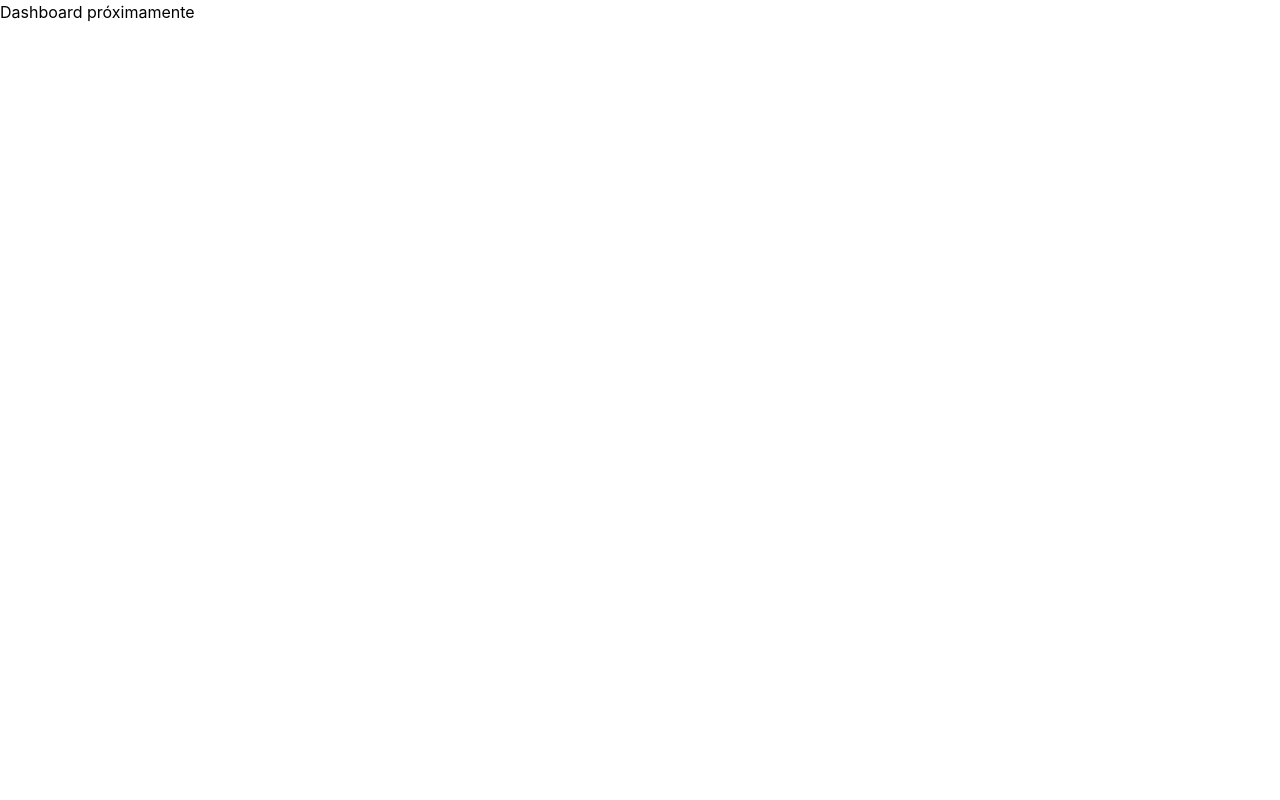
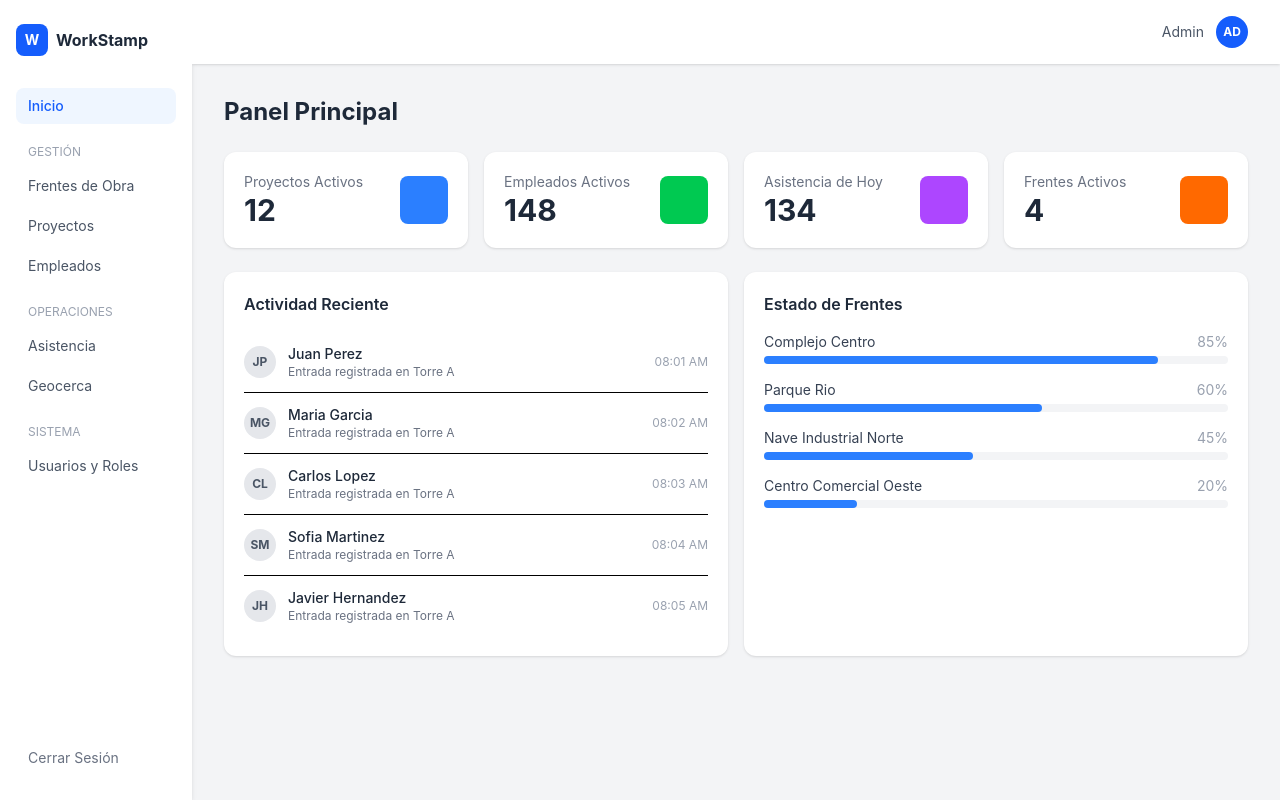
Before and after one commit to EnilioFIME/pint2_timestamp, a React app in the folder web/: page /dashboard in a window 1280 px wide. Built offline with nearby package versions, Linux system fonts and the light colour scheme; the HTML template or start-up script is replaced by a standard one.

Commit message:
feat(web): agregar layout y dashboard

```diff
--- a/web/src/App.jsx
+++ b/web/src/App.jsx
@@ -1,13 +1,22 @@
 import { Routes, Route, Navigate } from 'react-router-dom'
 import Login from './pages/Login'
 import Dashboard from './pages/Dashboard'
+import Layout from './components/Layout'
 
 function App() {
   return (
     <Routes>
       <Route path="/" element={<Navigate to="/login" />} />
       <Route path="/login" element={<Login />} />
-      <Route path="/dashboard" element={<Dashboard />} />
+
+      {/* Rutas con Layout */}
+      <Route path="/dashboard" element={<Layout><Dashboard /></Layout>} />
+      <Route path="/frentes" element={<Layout><div>Frentes próximamente</div></Layout>} />
+      <Route path="/proyectos" element={<Layout><div>Proyectos próximamente</div></Layout>} />
+      <Route path="/empleados" element={<Layout><div>Empleados próximamente</div></Layout>} />
+      <Route path="/asistencia" element={<Layout><div>Asistencia próximamente</div></Layout>} />
+      <Route path="/geocerca" element={<Layout><div>Geocerca próximamente</div></Layout>} />
+      <Route path="/usuarios" element={<Layout><div>Usuarios próximamente</div></Layout>} />
     </Routes>
   )
 }
--- /dev/null
+++ b/web/src/components/Layout.jsx
@@ -0,0 +1,84 @@
+import { NavLink, useNavigate } from 'react-router-dom'
+
+function Layout({ children }) {
+  const navigate = useNavigate()
+
+  return (
+    <div className="flex h-screen bg-gray-100">
+
+      {/* Sidebar */}
+      <aside className="w-48 bg-white shadow-md flex flex-col justify-between py-6 px-4">
+
+        {/* Logo */}
+        <div>
+          <div className="flex items-center gap-2 mb-8">
+            <div className="bg-blue-600 rounded-lg w-8 h-8 flex items-center justify-center">
+              <span className="text-white text-sm font-bold">W</span>
+            </div>
+            <span className="font-bold text-gray-800">WorkStamp</span>
+          </div>
+
+          {/* Navegación */}
+          <nav className="flex flex-col gap-1">
+            <NavLink to="/dashboard" className={({isActive}) => `flex items-center gap-2 px-3 py-2 rounded-lg text-sm ${isActive ? 'bg-blue-50 text-blue-600 font-medium' : 'text-gray-600 hover:bg-gray-100'}`}>
+              Inicio
+            </NavLink>
+
+            <p className="text-xs text-gray-400 mt-4 mb-1 px-3">GESTIÓN</p>
+            <NavLink to="/frentes" className={({isActive}) => `flex items-center gap-2 px-3 py-2 rounded-lg text-sm ${isActive ? 'bg-blue-50 text-blue-600 font-medium' : 'text-gray-600 hover:bg-gray-100'}`}>
+              Frentes de Obra
+            </NavLink>
+            <NavLink to="/proyectos" className={({isActive}) => `flex items-center gap-2 px-3 py-2 rounded-lg text-sm ${isActive ? 'bg-blue-50 text-blue-600 font-medium' : 'text-gray-600 hover:bg-gray-100'}`}>
+              Proyectos
+            </NavLink>
+            <NavLink to="/empleados" className={({isActive}) => `flex items-center gap-2 px-3 py-2 rounded-lg text-sm ${isActive ? 'bg-blue-50 text-blue-600 font-medium' : 'text-gray-600 hover:bg-gray-100'}`}>
+              Empleados
+            </NavLink>
+
+            <p className="text-xs text-gray-400 mt-4 mb-1 px-3">OPERACIONES</p>
+            <NavLink to="/asistencia" className={({isActive}) => `flex items-center gap-2 px-3 py-2 rounded-lg text-sm ${isActive ? 'bg-blue-50 text-blue-600 font-medium' : 'text-gray-600 hover:bg-gray-100'}`}>
+              Asistencia
+            </NavLink>
+            <NavLink to="/geocerca" className={({isActive}) => `flex items-center gap-2 px-3 py-2 rounded-lg text-sm ${isActive ? 'bg-blue-50 text-blue-600 font-medium' : 'text-gray-600 hover:bg-gray-100'}`}>
+              Geocerca
+            </NavLink>
+
+            <p className="text-xs text-gray-400 mt-4 mb-1 px-3">SISTEMA</p>
+            <NavLink to="/usuarios" className={({isActive}) => `flex items-center gap-2 px-3 py-2 rounded-lg text-sm ${isActive ? 'bg-blue-50 text-blue-600 font-medium' : 'text-gray-600 hover:bg-gray-100'}`}>
+              Usuarios y Roles
+            </NavLink>
+          </nav>
+        </div>
+
+        {/* Cerrar sesión */}
+        <button
+          onClick={() => navigate('/login')}
+          className="flex items-center gap-2 px-3 py-2 text-sm text-gray-500 hover:text-red-500"
+        >
+          Cerrar Sesión
+        </button>
+      </aside>
+
+      {/* Contenido principal */}
+      <div className="flex-1 flex flex-col overflow-hidden">
+
+        {/* Navbar */}
+        <header className="bg-white shadow-sm px-8 py-4 flex justify-end items-center">
+          <div className="flex items-center gap-3">
+            <span className="text-sm text-gray-600">Admin</span>
+            <div className="bg-blue-600 rounded-full w-8 h-8 flex items-center justify-center">
+              <span className="text-white text-xs font-bold">AD</span>
+            </div>
+          </div>
+        </header>
+
+        {/* Página actual */}
+        <main className="flex-1 overflow-y-auto p-8">
+          {children}
+        </main>
+      </div>
+    </div>
+  )
+}
+
+export default Layout
--- a/web/src/pages/Dashboard.jsx
+++ b/web/src/pages/Dashboard.jsx
@@ -1,6 +1,90 @@
 function Dashboard() {
   return (
-    <div>Dashboard próximamente</div>
+    <div>
+      <h1 className="text-2xl font-bold text-gray-800 mb-6">Panel Principal</h1>
+
+      {/* Tarjetas de métricas */}
+      <div className="grid grid-cols-4 gap-4 mb-6">
+        <div className="bg-white rounded-xl p-5 shadow-sm flex justify-between items-center">
+          <div>
+            <p className="text-sm text-gray-500">Proyectos Activos</p>
+            <p className="text-3xl font-bold text-gray-800">12</p>
+          </div>
+          <div className="bg-blue-500 rounded-lg w-12 h-12"></div>
+        </div>
+        <div className="bg-white rounded-xl p-5 shadow-sm flex justify-between items-center">
+          <div>
+            <p className="text-sm text-gray-500">Empleados Activos</p>
+            <p className="text-3xl font-bold text-gray-800">148</p>
+          </div>
+          <div className="bg-green-500 rounded-lg w-12 h-12"></div>
+        </div>
+        <div className="bg-white rounded-xl p-5 shadow-sm flex justify-between items-center">
+          <div>
+            <p className="text-sm text-gray-500">Asistencia de Hoy</p>
+            <p className="text-3xl font-bold text-gray-800">134</p>
+          </div>
+          <div className="bg-purple-500 rounded-lg w-12 h-12"></div>
+        </div>
+        <div className="bg-white rounded-xl p-5 shadow-sm flex justify-between items-center">
+          <div>
+            <p className="text-sm text-gray-500">Frentes Activos</p>
+            <p className="text-3xl font-bold text-gray-800">4</p>
+          </div>
+          <div className="bg-orange-500 rounded-lg w-12 h-12"></div>
+        </div>
+      </div>
+
+      {/* Actividad reciente y estado de frentes */}
+      <div className="grid grid-cols-2 gap-4">
+        <div className="bg-white rounded-xl p-5 shadow-sm">
+          <h2 className="text-base font-semibold text-gray-800 mb-4">Actividad Reciente</h2>
+          {[
+            { nombre: 'Juan Perez', detalle: 'Entrada registrada en Torre A', hora: '08:01 AM' },
+            { nombre: 'Maria Garcia', detalle: 'Entrada registrada en Torre A', hora: '08:02 AM' },
+            { nombre: 'Carlos Lopez', detalle: 'Entrada registrada en Torre A', hora: '08:03 AM' },
+            { nombre: 'Sofia Martinez', detalle: 'Entrada registrada en Torre A', hora: '08:04 AM' },
+            { nombre: 'Javier Hernandez', detalle: 'Entrada registrada en Torre A', hora: '08:05 AM' },
+          ].map((item, i) => (
+            <div key={i} className="flex items-center justify-between py-3 border-b last:border-0">
+              <div className="flex items-center gap-3">
+                <div className="bg-gray-200 rounded-full w-8 h-8 flex items-center justify-center text-xs font-bold text-gray-600">
+                  {item.nombre.split(' ').map(n => n[0]).join('')}
+                </div>
+                <div>
+                  <p className="text-sm font-medium text-gray-800">{item.nombre}</p>
+                  <p className="text-xs text-gray-500">{item.detalle}</p>
+                </div>
+              </div>
+              <span className="text-xs text-gray-400">{item.hora}</span>
+            </div>
+          ))}
+        </div>
+
+        <div className="bg-white rounded-xl p-5 shadow-sm">
+          <h2 className="text-base font-semibold text-gray-800 mb-4">Estado de Frentes</h2>
+          {[
+            { nombre: 'Complejo Centro', porcentaje: 85 },
+            { nombre: 'Parque Rio', porcentaje: 60 },
+            { nombre: 'Nave Industrial Norte', porcentaje: 45 },
+            { nombre: 'Centro Comercial Oeste', porcentaje: 20 },
+          ].map((frente, i) => (
+            <div key={i} className="mb-4">
+              <div className="flex justify-between text-sm mb-1">
+                <span className="text-gray-700">{frente.nombre}</span>
+                <span className="text-gray-400">{frente.porcentaje}%</span>
+              </div>
+              <div className="w-full bg-gray-100 rounded-full h-2">
+                <div
+                  className="bg-blue-500 h-2 rounded-full"
+                  style={{ width: `${frente.porcentaje}%` }}
+                ></div>
+              </div>
+            </div>
+          ))}
+        </div>
+      </div>
+    </div>
   )
 }
 
--- a/web/src/pages/Login.jsx
+++ b/web/src/pages/Login.jsx
@@ -35,8 +35,10 @@ function Login() {
           />
         </div>
 
-        <button className="w-full bg-blue-600 text-white py-2 rounded-lg font-semibold hover:bg-blue-700 transition">
-          Iniciar Sesión
+        <button
+            onClick={() => window.location.href = '/dashboard'}
+            className="w-full bg-blue-600 text-white py-2 rounded-lg font-semibold hover:bg-blue-700 transition">
+            Iniciar Sesión
         </button>
 
         <p className="text-center text-xs text-gray-400 mt-6">
```
